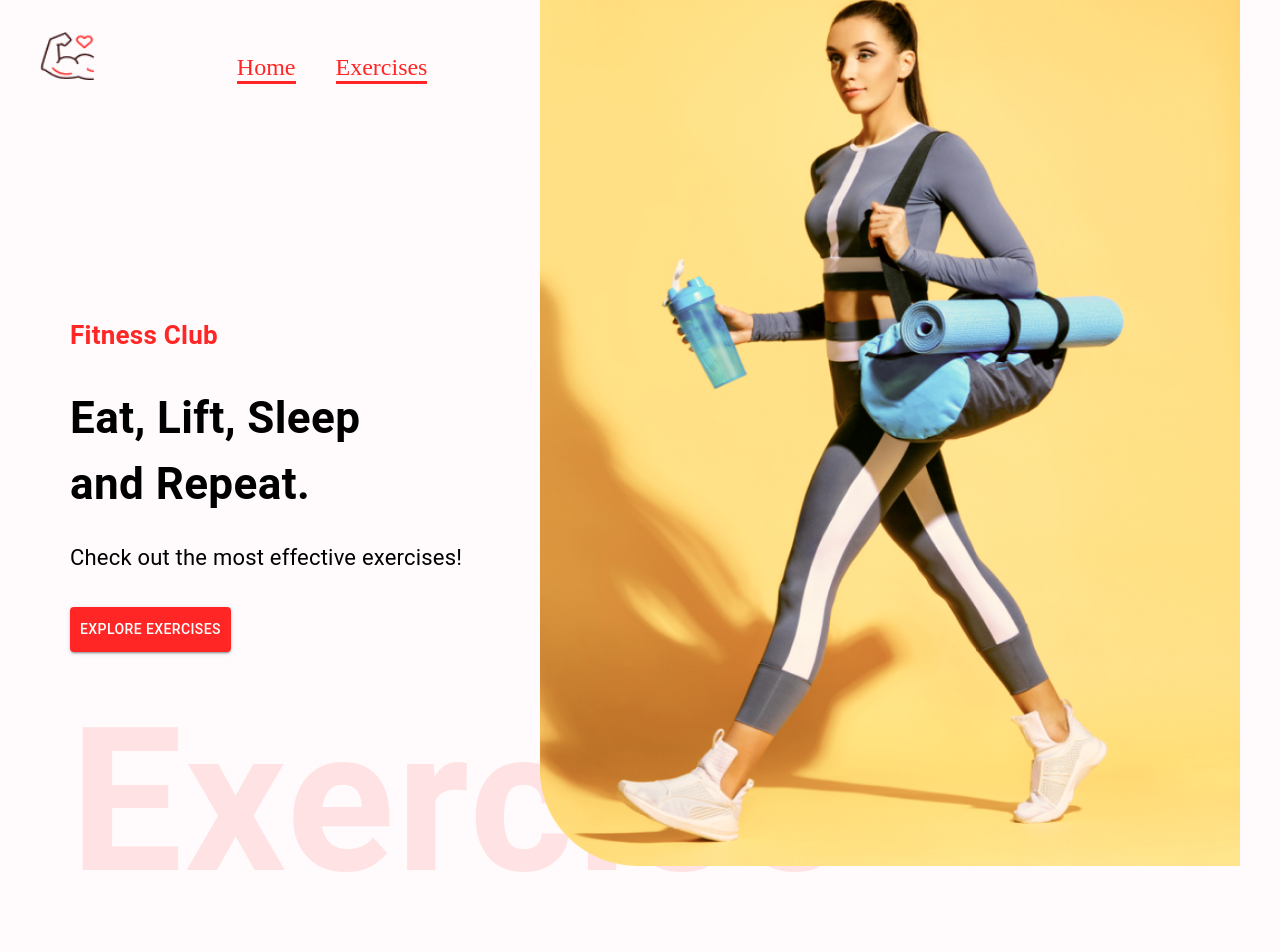
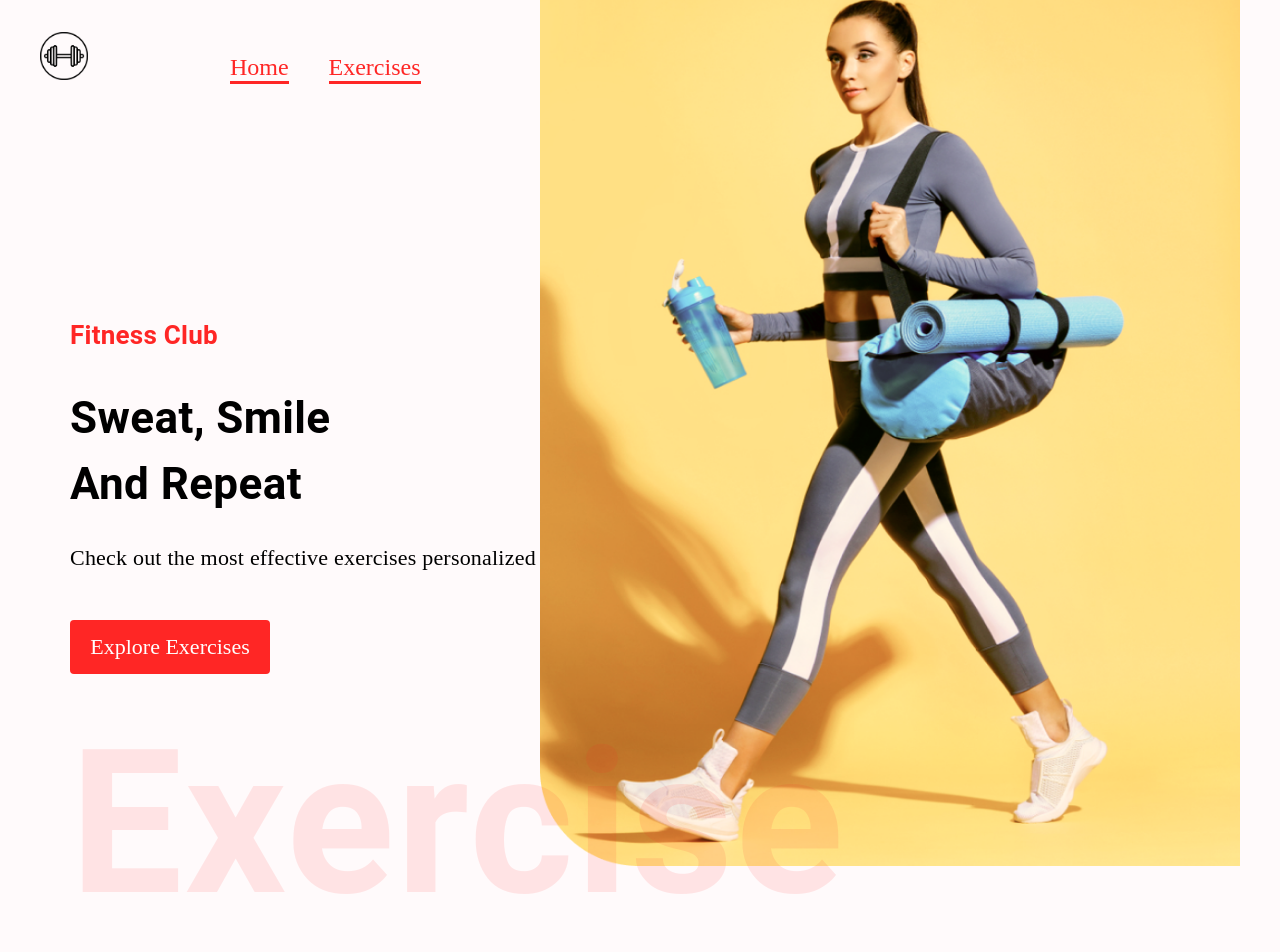
Before and after one commit to DjawadSev/Fitness_react_app, a React (Create React App) app: page / in a window 1280 px wide. Shown: the top 952 px of the page. Built offline with nearby package versions, Linux system fonts and the light colour scheme; no server answers.

Commit message:
exercise card shape and size changes

```diff
--- a/src/App.css
+++ b/src/App.css
@@ -1,14 +1,6 @@
-:root {
-  --primary-color: rgb(0, 0, 0);
-  --secondary-color: rgb(219, 13, 13);
-  --text-color: rgb(255, 255, 255);
-}
-
-
 body {
   font-family: 'Josefin Sans';
   background-color: #FFFAFB;
-    color: var(--primary-color);
 }
 
 * {
@@ -21,6 +13,8 @@ body {
 ::-webkit-scrollbar {
   width: 0px;
 }
+
+
 
 .right-arrow,
 .left-arrow {
@@ -63,6 +57,7 @@ body {
 
 .hero-banner-img {
   position: absolute;
+  z-index: 1;
   right: 40px;
   top: 0px;
   width: 700px;
@@ -72,11 +67,11 @@ body {
 }
 
 .exercise-card {
-    width: 400px;
+  width: 350px;
   height: 445px;
   background: #fff;
-    border-top: 4px solid #FF2625;
-    border-bottom-left-radius: 20px;
+  /* border-top: 4px solid #FF2625; */
+  border-radius: 17px;
   text-decoration: none;
   display: flex;
   justify-content: space-between;
@@ -87,7 +82,7 @@ body {
 }
 
 .exercise-card img {
-    height: 326px;
+  height: auto;
 }
 
 .bodyPart-card {
@@ -98,6 +93,12 @@ body {
 .exercise-card:hover,
 .bodyPart-card:hover {
   transform: scale(1.1, 1.1);
+  /* background-color: #f5cd09; */
+  outline: solid;
+  outline-color: #FF2625;
+
+  padding-top: 5px;
+  padding-bottom: 5px;
 }
 
 .search-btn:hover {
@@ -150,9 +151,3 @@ body {
     width: 280px;
   }
 }
-
-.navbar__container {
-  position: relative;
-  z-index: 1;
-
-}
--- a/src/App.js
+++ b/src/App.js
@@ -10,7 +10,7 @@ import Footer from './components/Footer';
 
 const App = () => {
   return (
-    <Box width="400px" sx={{ width: { xl: '1488px'}}} m="auto">
+    <Box className="App__container" width="400px" sx={{ width: { xl: '1488px'}}} m="auto">
       <Navbar />
       <Routes>
         <Route path="/" element={<Home />} />
--- a/src/components/BodyPart.js
+++ b/src/components/BodyPart.js
@@ -8,7 +8,7 @@ const BodyPart = ({ item, setBodyPart, bodyPart }) => {
         type="button"
         alignItems="center"
         justifyContent="center"
-        className="bodyPart-card"
+        className="bodyPart__card"
         sx={{
           borderTop: bodyPart === item ? '4px solid #ff2625' : '',
           backgroundColor: '#fff',
--- a/src/components/Detail.js
+++ b/src/components/Detail.js
@@ -26,18 +26,18 @@ const Detail = ({ exerciseDetail }) => {
 
   return (
     <Stack gap="60px" sx={{flexDirection: { lg: 'row'}, p: '20px', alignItems: 'center'}}>
-        <img src={gifUrl} alt={name} loading="lazy" className="detail-image" />
-        <Stack sx={{ gap: {lg: '35px', xs: '20px' }}}>
-            <Typography variant="h3">
+        <img src={gifUrl} alt={name} loading="lazy" className="detail__image" />
+        <Stack className='exercise-detail__stack' sx={{ gap: {lg: '35px', xs: '20px' }}}>
+            <Typography variant="h3" className='exercise-name__typohraphy'>
                 {name}
             </Typography>
-            <Typography variant="h6">
+            <Typography variant="h6" className='exercise-detail_description'>
               Exercises Keep you strong. {name} {` `}
               is one of the best exercises to target your {target}.
               It will help you improve your mood and gain energy.
             </Typography>
             {extraDetail.map((item) => (
-              <Stack key={item.name} direction="row" gap="24px" alignItems="center">
+              <Stack className='exercise-detail-buttons__stack' key={item.name} direction="row" gap="24px" alignItems="center">
                 <Button sx={{ background: '#fff2db', borderRadius: '50%', width: '100px', height: '100px'}}>
                   <img src={item.icon} alt={bodyPart} style={{ width: '50px', height: '50px'}} />
                 </Button>
--- a/src/components/Footer.js
+++ b/src/components/Footer.js
@@ -1,11 +1,11 @@
 import React from 'react';
 import { Box, Stack, Typography } from '@mui/material';
-import Logo from '../assets/images/Logo-1.png';
+import Logo from '../assets/images/logo.png'
 
 const Footer = () => (
   <Box mt="80px" bgcolor="#FFF3F4">
     <Stack gap="40px" sx={{ alignItems: 'center' }} flexWrap="wrap" px="40px" pt="24px">
-      <img src={Logo} alt="logo" style={{ width: '200px', height: '41px' }} />
+      <img src={Logo} alt="logo" style={{ width: '50px', height: '50px' }} />
     </Stack>
     <Typography variant="h5" sx={{ fontSize: { lg: '28px', xs: '20px' } }} mt="41px" textAlign="center" pb="40px">Made with ❤️</Typography>
   </Box>
--- a/src/components/HeroBanner.js
+++ b/src/components/HeroBanner.js
@@ -1,54 +1,26 @@
-import React from 'react'
-import { Box, Stack, Typography, Button } from '@mui/material';
+import React from 'react';
+import { Box, Stack, Typography } from '@mui/material';
 
 import HeroBannerImage from '../assets/images/banner.png';
 
+const HeroBanner = () => (
+  <Box sx={{ mt: { lg: '212px', xs: '70px' }, ml: { sm: '50px' } }} position="relative" p="20px">
+    <Typography color="#FF2625" fontWeight="600" fontSize="26px">Fitness Club</Typography>
+    <Typography fontWeight={700} sx={{ fontSize: { lg: '44px', xs: '40px' } }} mb="23px" mt="30px">
+      Sweat, Smile <br />
+      And Repeat
+    </Typography>
+    <Typography fontSize="22px" fontFamily="Alegreya" lineHeight="35px">
+      Check out the most effective exercises personalized to you
+    </Typography>
+    <Stack>
+      <a href="#exercises" style={{ marginTop: '45px', textDecoration: 'none', width: '200px', textAlign: 'center', background: '#FF2625', padding: '14px', fontSize: '22px', textTransform: 'none', color: 'white', borderRadius: '4px' }}>Explore Exercises</a>
+    </Stack>
+    <Typography fontWeight={600} color="#FF2625" sx={{ opacity: '0.1', zIndex: "3", display: { lg: 'block', xs: 'none' }, fontSize: '200px',  }} position="relative">
+      Exercise
+    </Typography>
+    <img src={HeroBannerImage} alt="hero-banner" className="hero-banner-img" />
+  </Box>
+);
 
-
-const HeroBanner = () => {
-  return (
-    <Box className="hero__banner-container" sx={{
-        mt: { lg: '212px', xs: '70px'},
-        ml: { sm: '50px'}
-
-    }} position="relative" p="20px">
-        <Typography color="#FF2625"
-        fontWeight="600" fontSize="26px">
-            Fitness Club
-        </Typography>
-        <Typography fontWeight={700}
-        sx={{ fontSize: { lg: '44px', xs: '40px'} }}
-        mb="23px" mt="30px"
-        >
-            Eat, Lift, Sleep <br /> and Repeat.
-        </Typography>
-        <Typography fontSize="22px"
-        lineHeight="35px" mb={4}>
-            Check out the most effective exercises!
-        </Typography>
-        <Button variant="contained" color="error"
-            href="#exercises"
-            sx={{ backgroundColor: '#FF2625',
-            padding: '10px', position: "relative", }}
-        >Explore Exercises</Button>
-
-        <Typography
-            fontWeight={600}
-            color="#FF2625"
-            sx={{
-                opacity: 0.1,
-                display: { lg: 'block', sx: 'none' }, position: 'relative'
-            }}
-            fontSize="200px"
-        >
-            Exercise
-        </Typography>
-
-
-        <img src={HeroBannerImage} alt="banner"
-        className="hero-banner-img" style={{ zIndex: 0}} />
-    </Box>
-  )
-}
-
-export default HeroBanner
+export default HeroBanner;
--- a/src/components/Navbar.js
+++ b/src/components/Navbar.js
@@ -2,7 +2,7 @@ import React from 'react';
 import { Link } from 'react-router-dom';
 import { Stack } from '@mui/material';
 
-import Logo from '../assets/images/Logo.png';
+import Logo from '../assets/images/logo.png';
 
 
 const Navbar = () => {
--- a/src/pages/ExerciseDetail.js
+++ b/src/pages/ExerciseDetail.js
@@ -41,7 +41,7 @@ const ExerciseDetail = () => {
 
 
   return (
-    <Box>
+    <Box className="exercise-detail__container">
       <Detail exerciseDetail={exerciseDetail} />
       <ExerciseVideos exerciseVideos={exerciseVideos} name={exerciseDetail.name} />
       <SimilarExercises targetMuscleExercises={targetMuscleExercises} equipmentExercises={equipmentExercises} />
--- a/src/pages/Home.js
+++ b/src/pages/Home.js
@@ -15,7 +15,7 @@ const Home = () => {
 
 
   return (
-    <Box>
+    <Box className="Home__container">
       <HeroBanner />
       <SearchExercises
         setExercises={setExercises}
```
Also changed, not shown: src/assets/images/Logo.png. Lines whose indentation alone changed are shown as unchanged.
